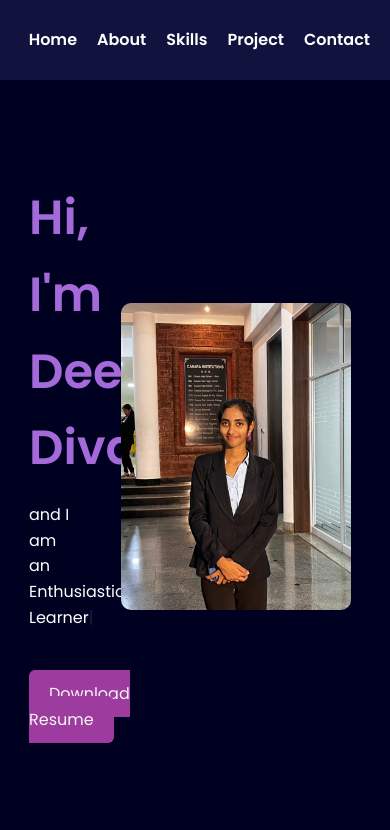
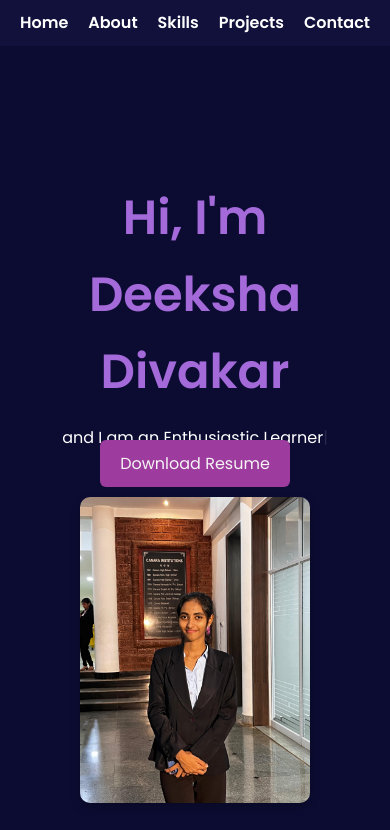
Before and after one commit to Deeksha25003/Deeksha.github.io, a plain HTML site: page index.html in a window 390 px wide. Shown: the top 830 px of the page. Drawn offline with nearby package versions, Linux system fonts and the light colour scheme.

Commit message:
Update index.html

```diff
--- a/index.html
+++ b/index.html
@@ -14,7 +14,7 @@
         }
 
         body {
-            background-color: rgb(0, 0, 33);
+            background-color: #0c0c33;
             color: #fff;
             font-family: 'Poppins', sans-serif;
             line-height: 1.6;
@@ -22,15 +22,18 @@
 
         header {
             width: 100%;
+            position: fixed;
+            top: 0;
+            left: 0;
+            background-color: rgba(18, 18, 62, 0.9);
+            z-index: 1000;
         }
 
         nav {
             display: flex;
             justify-content: flex-end;
             align-items: center;
-            padding: 0 20px;
-            height: 80px;
-            background-color: rgb(18, 18, 62);
+            padding: 10px 20px;
         }
 
         nav ul {
@@ -43,11 +46,16 @@
             text-decoration: none;
             color: white;
             font-weight: 600;
+            transition: color 0.3s;
         }
 
         nav ul li a:hover {
             color: violet;
             font-size: 1.1rem;
+        }
+
+        main {
+            padding-top: 80px; /* To prevent content from hiding behind the fixed header */
         }
 
         h1 {
@@ -75,15 +83,14 @@
             display: flex;
             justify-content: space-between;
             align-items: center;
-            margin: 100px 0;
+            margin: 100px auto;
             width: 80%;
-            margin: 100px auto;
+            flex-wrap: wrap;
         }
 
         .intro-text {
             text-align: left;
-            max-width: 50px;
-            margin-left: -10px; /* Small shift to left */
+            max-width: 50%;
         }
 
         .firstSection h1 {
@@ -100,7 +107,8 @@
             font-size: 1rem;
             cursor: pointer;
             text-decoration: none;
-            transition: 0.3s;
+            transition: background-color 0.3s;
+            margin-top: 20px;
         }
 
         .btn:hover {
@@ -108,9 +116,10 @@
         }
 
         .firstSection img {
-            width: 230px; /* Slightly larger but controlled image size */
+            width: 230px;
             border-radius: 10px;
-            margin-left:20px;
+            margin-left: 20px;
+            box-shadow: 0 4px 10px rgba(0, 0, 0, 0.3);
         }
 
         .purple {
@@ -118,7 +127,7 @@
         }
 
         .section-content {
-            width: 60%;
+            width: 80%;
             margin: 40px auto;
             text-align: center;
         }
@@ -133,6 +142,7 @@
         .projects-list {
             list-style: none;
             padding-left: 0;
+            text-align: left;
         }
 
         .projects-list li {
@@ -155,6 +165,24 @@
             color: #ddd;
             text-align: center;
         }
+
+        @media (max-width: 768px) {
+            .firstSection {
+                flex -wrap: wrap;
+                flex-direction: column;
+                align-items: center;
+            }
+
+            .firstSection img {
+                margin-left: 0;
+                margin-top: 20px;
+            }
+
+            .intro-text {
+                max-width: 100%;
+                text-align: center;
+            }
+        }
     </style>
 </head>
 
@@ -165,7 +193,7 @@
                 <li><a href="#Home">Home</a></li>
                 <li><a href="#About">About</a></li>
                 <li><a href="#Skills">Skills</a></li>
-                <li><a href="#Project">Project</a></li>
+                <li><a href="#Project">Projects</a></li>
                 <li><a href="#Contact">Contact</a></li>
             </ul>
         </nav>
@@ -176,7 +204,6 @@
             <div class="intro-text">
                 <h1>Hi, I'm <span class="purple">Deeksha Divakar</span></h1>
                 <p>and I am <span id="element"></span></p>
-                <br><br>
                 <a href="Deeksha Divakar (4CB21AI010) (1).pdf" class="btn">Download Resume</a>
             </div>
             <img src="deeksha pik.jpg" alt="Deeksha's Picture">
@@ -227,7 +254,7 @@
         </section>
     </main>
 
-    <script src="https://unpkg.com/typed.js@2.0.16/dist/typed.umd.js"></script>
+    <script src="https://unpkg.com/typed.js@ 2.0.16/dist/typed.umd.js"></script>
     <script>
         new Typed('#element', {
             strings: ['a Learnee ML Engineer', 'an Enthusiastic Learner'],
```
